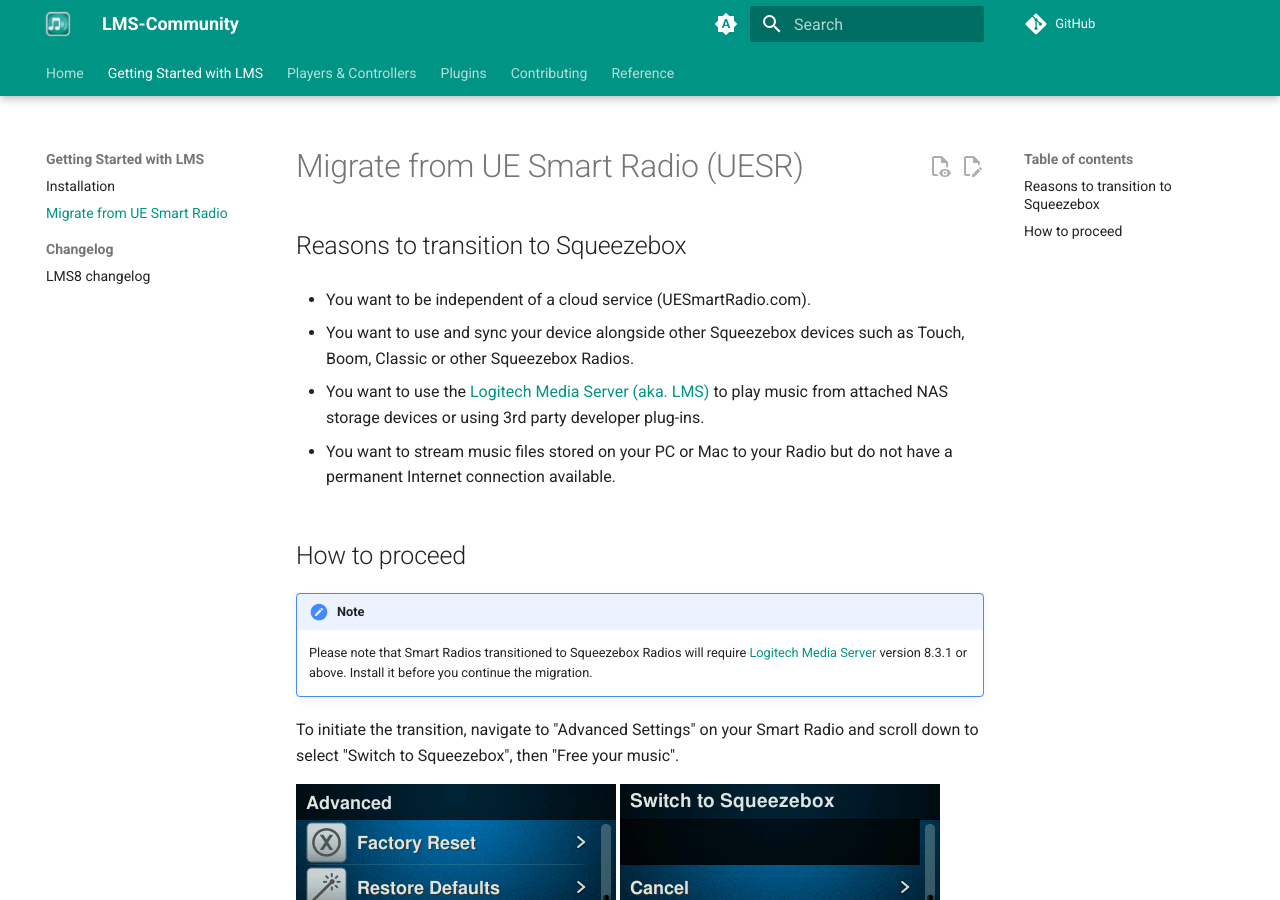
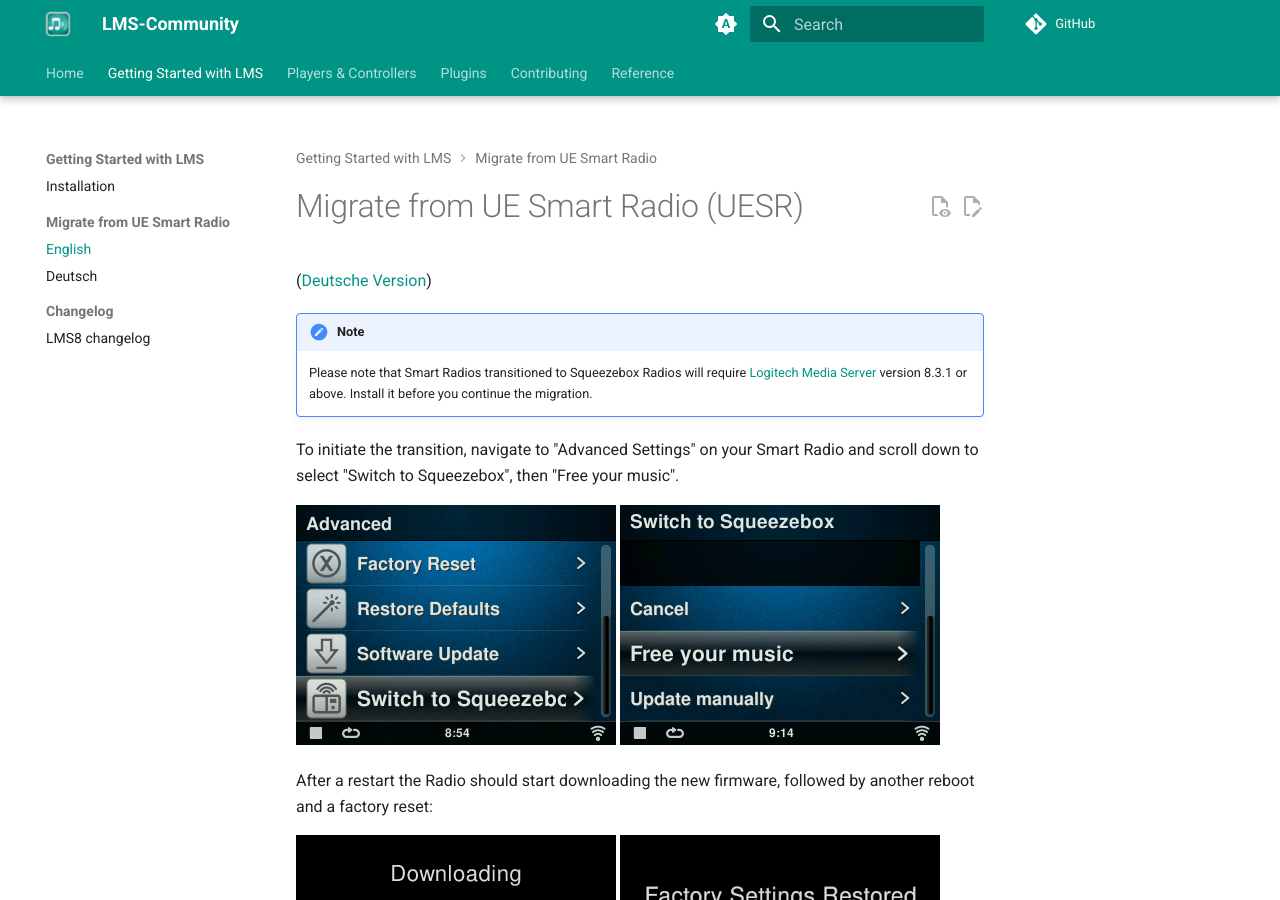
Before and after one commit to LMS-Community/lms-community.github.io, an MkDocs documentation site: the page built from docs/getting-started/migrate-from-uesr.md, in a window 1280 px wide and 900 px high. Built offline with MkDocs 1.6.1 and Material for MkDocs 9.7.7, drawn with Linux system fonts in a browser that asks for light colours; comment, search, counter and statistics services are not loaded.

Commit message:
Update the UE -> SB migration documentation. Add German version.

```diff
--- a/docs/getting-started/migrate-from-uesr.md
+++ b/docs/getting-started/migrate-from-uesr.md
@@ -5,18 +5,7 @@
 
 # Migrate from UE Smart Radio (UESR)
 
-## Reasons to transition to Squeezebox
-
-* You want to be independent of a cloud service (UESmartRadio.com).
-
-* You want to use and sync your device alongside other Squeezebox devices such as Touch, Boom, Classic or other Squeezebox Radios.
-
-* You want to use the [Logitech Media Server (aka. LMS)](../reference/logitech-media-server.md) to play music from attached NAS storage devices or using 3rd party developer plug-ins.
-
-* You want to stream music files stored on your PC or Mac to your Radio but do not have a permanent Internet connection available.
-
-
-## How to proceed
+([Deutsche Version](migrate-from-uesr-de.md))
 
 !!! note
     Please note that Smart Radios transitioned to Squeezebox Radios will require [Logitech Media Server](../getting-started/index.md)</a> version 8.3.1 or above. Install it before you continue the migration.
--- a/mkdocs.yml
+++ b/mkdocs.yml
@@ -70,7 +70,9 @@
     - Community Forums: https://forums.slimdevices.com
   - Getting Started with LMS:
     - Installation: getting-started/index.md
-    - Migrate from UE Smart Radio: getting-started/migrate-from-uesr.md
+    - Migrate from UE Smart Radio:
+      - English: getting-started/migrate-from-uesr.md
+      - Deutsch: getting-started/migrate-from-uesr-de.md
     - Changelog:
       - LMS8 changelog: getting-started/changelog-lms8.md
   - Players & Controllers:
@@ -94,7 +96,7 @@
   - Plugins:
     - Overview: plugins/index.md
     - Available Plugins: plugins/directory.md
-    - Repository File Reference: reference/repository-dev/
+    - Repository File Reference: reference/repository-dev.md
   - Contributing:
     - contributing/index.md
     - Reporting a bug: contributing/reporting-a-bug.md
```
Also changed, not shown: docs/getting-started/migrate-from-uesr-de.md (added, +25 -0 lines).
